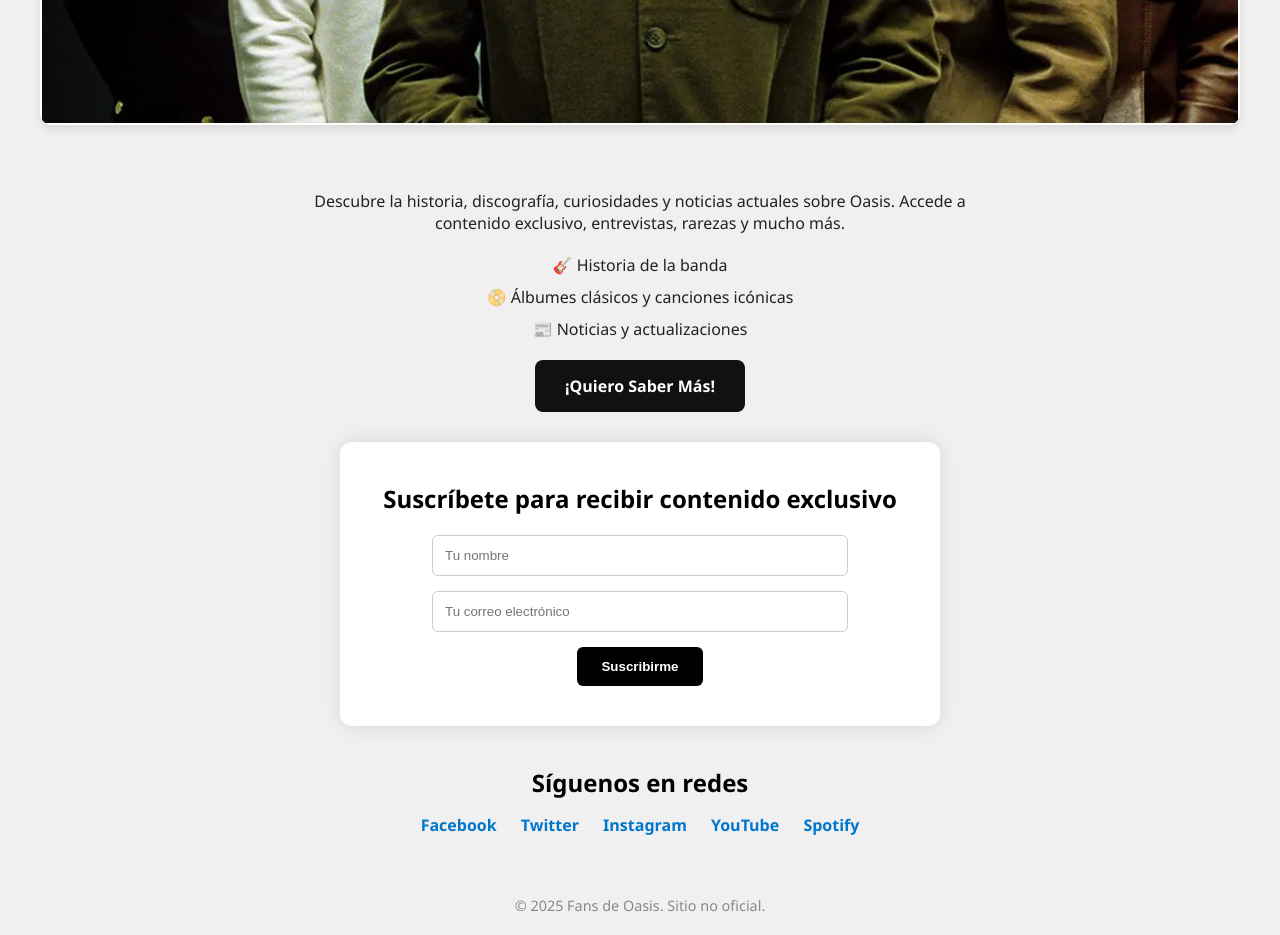
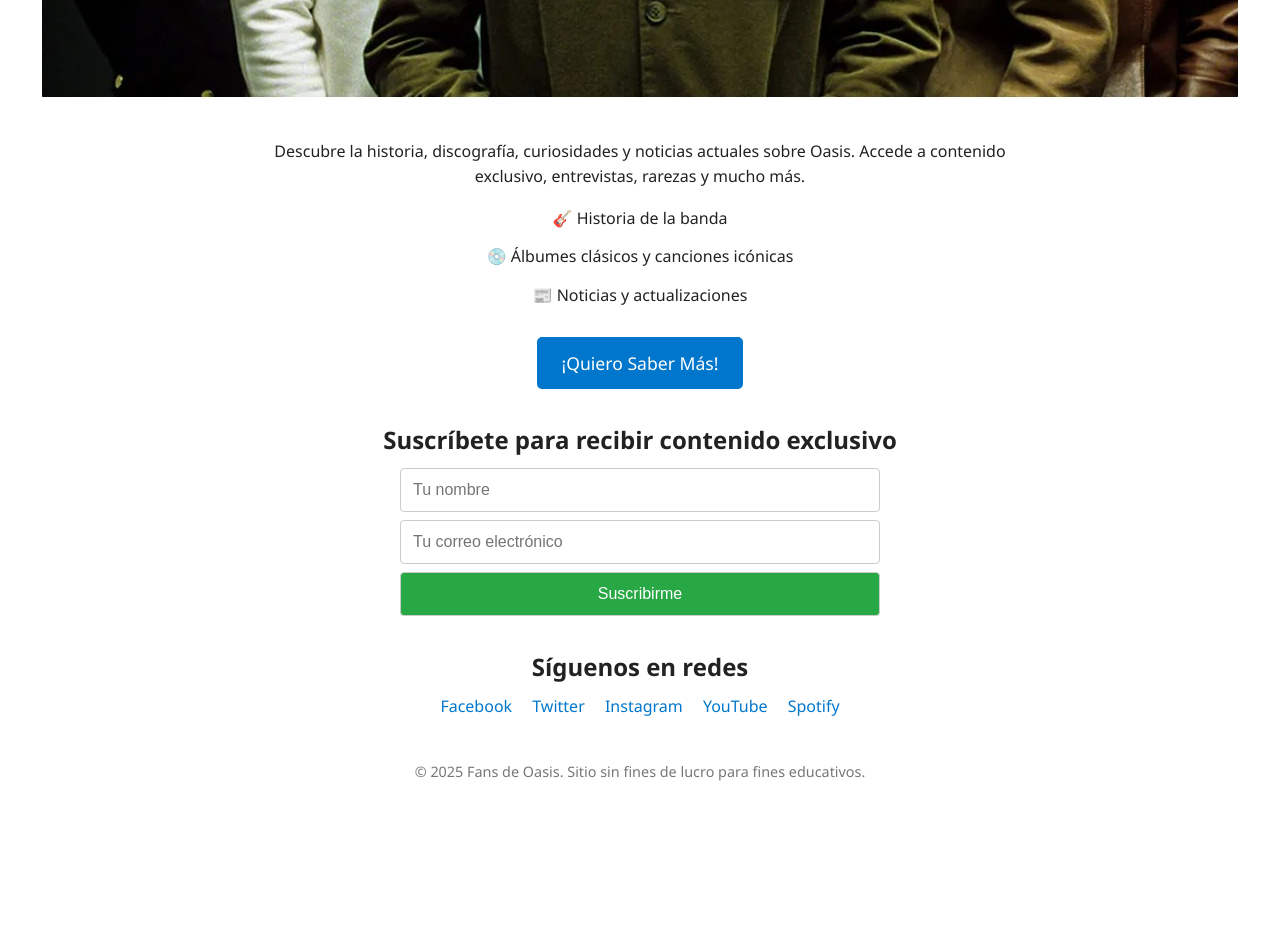
Before and after one commit to SebasNietoBaca/LandinPage, a plain HTML site: page index.html in a window 1280 px wide. Shown: the part 780-1715 px from the top of the page. After the commit the page ends 1579 px from the top, so only its background shows below. Drawn offline with Linux system fonts and the light colour scheme.

Commit message:
SEO activity
Hicimos los cambios para la actividad de SEO

```diff
--- a/index.html
+++ b/index.html
@@ -4,27 +4,48 @@
   <meta charset="UTF-8" />
   <meta name="viewport" content="width=device-width, initial-scale=1.0" />
   <title>Oasis | Todo sobre la banda legendaria</title>
+
+  <!--  Meta Description (menos de 160 caracteres) -->
+  <meta name="description" content="Explora la historia, álbumes y curiosidades de Oasis. Todo lo que un verdadero fan necesita saber." />
+
+  <!--  Meta Keywords -->
+  <meta name="keywords" content="Oasis, banda británica, rock, historia de Oasis, álbumes Oasis, canciones famosas" />
+
+  <!--  Meta Robots -->
+  <meta name="robots" content="index, follow" />
+
+  <!--  Open Graph -->
+  <meta property="og:title" content="Oasis | Todo sobre la banda legendaria" />
+  <meta property="og:description" content="Explora la historia, discografía y curiosidades de Oasis. Contenido exclusivo para verdaderos fans." />
+  <meta property="og:image" content="img/oasisBand.jpg" />
+  <meta property="og:type" content="website" />
+  <meta property="og:url" content="https://tu-usuario.github.io/landing-oasis/" />
+
   <link rel="stylesheet" href="styles.css" />
 </head>
+
 <body>
   <header class="main-header">
     <h1>Bienvenido al Universo de Oasis</h1>
     <p class="subtitle">La banda que marcó una generación</p>
-    <img src= "img/oasisBand.jpg"  alt="Foto de la banda Oasis" class="band-image">
+    <img src="img/oasisBand.jpg" alt="Miembros de la banda Oasis en concierto" class="band-image" />
   </header>
 
+  <main>
+    <!--  Sección principal de contenido -->
     <section class="content">
-    <p>
-      Descubre la historia, discografía, curiosidades y noticias actuales sobre Oasis. Accede a contenido exclusivo, entrevistas, rarezas y mucho más.
-    </p>
+      <article>
+        <p>Descubre la historia, discografía, curiosidades y noticias actuales sobre Oasis. Accede a contenido exclusivo, entrevistas, rarezas y mucho más.</p>
         <ul>
           <li>🎸 Historia de la banda</li>
-      <li>📀 Álbumes clásicos y canciones icónicas</li>
+          <li>💿 Álbumes clásicos y canciones icónicas</li>
           <li>📰 Noticias y actualizaciones</li>
         </ul>
         <a href="#registro" class="cta-button">¡Quiero Saber Más!</a>
+      </article>
     </section>
 
+    <!--  Formulario de suscripción -->
     <section class="form-section" id="registro">
       <h2>Suscríbete para recibir contenido exclusivo</h2>
       <form class="subscription-form">
@@ -34,19 +55,22 @@
       </form>
     </section>
 
+    <!--  Redes sociales en <nav> -->
     <section class="social-media">
       <h2>Síguenos en redes</h2>
-    <div class="social-links">
-      <a href="https://www.facebook.com/oasisofficial/" target="_blank">Facebook</a>
-      <a href="https://twitter.com/oasis" target="_blank">Twitter</a>
-      <a href="https://www.instagram.com/oasis/" target="_blank">Instagram</a>
-      <a href="https://www.youtube.com/channel/UCDAX2x4zH7N1j1N_3OR3Bdg" target="_blank">YouTube</a>
-      <a href="https://open.spotify.com/artist/2DaxqgrOhkeH0fpeiQq2f4" target="_blank">Spotify</a>
-    </div>
+      <nav class="social-links">
+        <a href="https://www.facebook.com/oasisofficial/" target="_blank" rel="noopener">Facebook</a>
+        <a href="https://twitter.com/oasis" target="_blank" rel="noopener">Twitter</a>
+        <a href="https://www.instagram.com/oasis/" target="_blank" rel="noopener">Instagram</a>
+        <a href="https://www.youtube.com/channel/UCXDAZ4XH7MJ1JN_30R8bdg" target="_blank" rel="noopener">YouTube</a>
+        <a href="https://open.spotify.com/artist/2DaxqgrOhkeH0fpeiQq2f4" target="_blank" rel="noopener">Spotify</a>
+      </nav>
     </section>
+  </main>
 
+  <!--  Footer semántico -->
   <footer class="footer">
-    <p>&copy; 2025 Fans de Oasis. Sitio no oficial.</p>
+    <p>© 2025 Fans de Oasis. Sitio sin fines de lucro para fines educativos.</p>
   </footer>
 </body>
 </html>
--- a/styles.css
+++ b/styles.css
@@ -1,4 +1,4 @@
-
+/* Reset básico */
 * {
   margin: 0;
   padding: 0;
@@ -6,158 +6,137 @@
 }
 
 body {
-    font-family: 'Segoe UI', sans-serif;
-    background-color: #f0f0f0;
+  font-family: 'Segoe UI', Tahoma, Geneva, Verdana, sans-serif;
+  line-height: 1.6;
   color: #222;
-    padding: 20px;
-    display: flex;
-    flex-direction: column;
-    align-items: center;
+  background-color: #fff;
+  padding: 1rem;
 }
 
-
+/* Encabezado principal */
 .main-header {
   text-align: center;
-    margin-bottom: 30px;
+  margin-bottom: 2rem;
 }
 
 .main-header h1 {
-    color: #000;
-    font-size: 2.8em;
-    margin-bottom: 10px;
+  font-size: 2rem;
+  color: #1a1a1a;
 }
 
 .subtitle {
-    font-size: 1.2em;
-    color: #666;
-    margin-bottom: 20px;
+  font-size: 1.1rem;
+  color: #555;
+  margin-top: 0.5rem;
 }
 
 .band-image {
   max-width: 100%;
   height: auto;
-    border-radius: 12px;
-    margin-top: 20px;
-    box-shadow: 0 4px 10px rgba(0,0,0,0.1);
+  margin-top: 1rem;
+  border-radius: 8px;
 }
 
-
+/* Sección de contenido */
 .content {
-    max-width: 700px;
+  max-width: 800px;
+  margin: 0 auto 2rem auto;
   text-align: center;
-    margin: 30px 0;
-  }
-
-  .content p {
-    margin-bottom: 20px;
 }
 
 .content ul {
   list-style: none;
-    margin-bottom: 20px;
+  margin-top: 1rem;
 }
 
 .content li {
-    margin-bottom: 10px;
-    font-weight: 500;
+  margin-bottom: 0.8rem;
+  font-size: 1rem;
 }
 
-
+/* Botón de llamada a la acción */
 .cta-button {
   display: inline-block;
-    padding: 15px 30px;
-    background-color: #111;
+  margin-top: 1rem;
+  padding: 0.75rem 1.5rem;
+  background-color: #0077cc;
   color: white;
   text-decoration: none;
-    font-weight: bold;
-    border-radius: 8px;
+  border-radius: 5px;
   transition: background-color 0.3s ease;
 }
 
 .cta-button:hover {
-    background-color: #555;
+  background-color: #005fa3;
 }
 
-
+/* Formulario de suscripción */
 .form-section {
-    background-color: white;
-    padding: 40px;
-    border-radius: 12px;
-    box-shadow: 0 0 20px rgba(0,0,0,0.1);
+  max-width: 600px;
+  margin: 0 auto 2rem auto;
   text-align: center;
-    max-width: 600px;
-    width: 100%;
-    margin-bottom: 40px;
 }
 
-  .form-section h2 {
-    margin-bottom: 20px;
-    color: #000;
-  }
-
-  .subscription-form input {
-    padding: 12px;
-    width: 80%;
-    margin-bottom: 15px;
+.subscription-form input,
+.subscription-form button {
+  display: block;
+  width: 100%;
+  padding: 0.75rem;
+  margin: 0.5rem 0;
+  font-size: 1rem;
   border: 1px solid #ccc;
-    border-radius: 6px;
+  border-radius: 4px;
 }
 
 .subscription-form button {
-    padding: 12px 24px;
-    background-color: #000;
+  background-color: #28a745;
   color: white;
-    border: none;
-    border-radius: 6px;
   cursor: pointer;
-    font-weight: bold;
-    transition: background-color 0.3s;
 }
 
 .subscription-form button:hover {
-    background-color: #333;
+  background-color: #218838;
 }
 
-
+/* Redes sociales */
 .social-media {
   text-align: center;
-    margin-bottom: 40px;
-  }
-
-  .social-media h2 {
-    margin-bottom: 15px;
-    color: #000;
+  margin-bottom: 2rem;
 }
 
 .social-links a {
-    margin: 0 10px;
+  display: inline-block;
+  margin: 0.5rem;
+  color: #0077cc;
   text-decoration: none;
-    color: #0077cc;
-    font-weight: bold;
-    transition: color 0.3s ease;
 }
 
 .social-links a:hover {
-    color: #005fa3;
+  text-decoration: underline;
 }
 
-
+/* Footer */
 .footer {
   text-align: center;
-    font-size: 0.9em;
-    color: #888;
-    padding-top: 20px;
+  font-size: 0.9rem;
+  color: #777;
+  margin-top: 2rem;
 }
 
-
-  @media (max-width: 600px) {
+/*  Responsive Design (mobile-first con media queries) */
+@media (min-width: 768px) {
   .main-header h1 {
-      font-size: 2em;
+    font-size: 2.5rem;
   }
 
-    .cta-button,
+  .cta-button {
+    font-size: 1.1rem;
+  }
+
   .subscription-form input,
   .subscription-form button {
-      width: 100%;
+    width: 80%;
+    margin-left: auto;
+    margin-right: auto;
   }
 }
```
Lines whose indentation alone changed are shown as unchanged.
